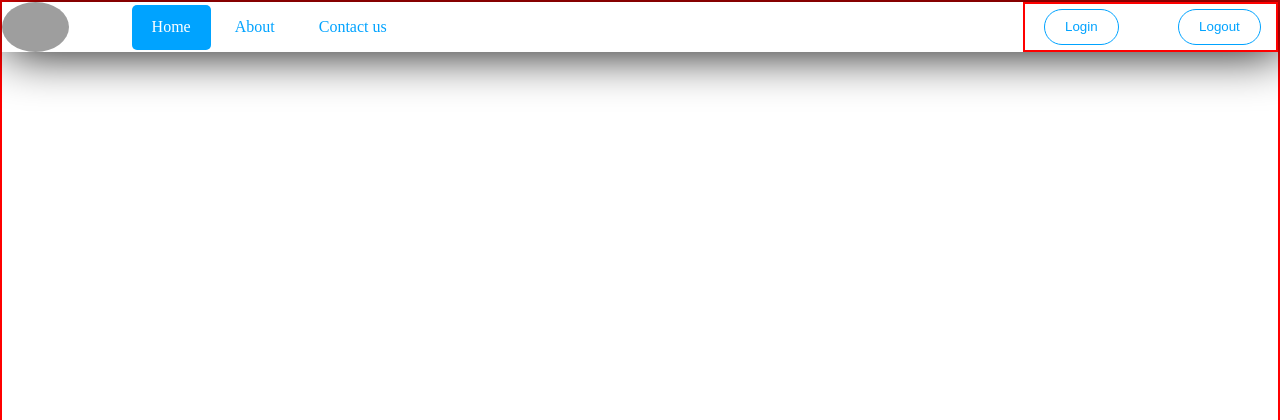
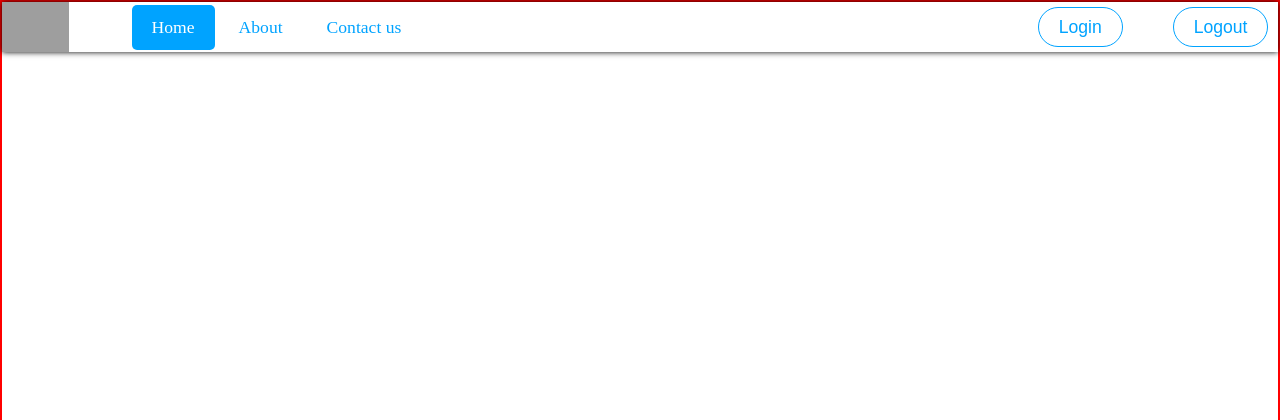
Before and after one commit to durgeshownlab/Attendance-management, a PHP site: page / in a window 1280 px wide. Shown: the top 420 px of the page. Run offline with PHP 8.4, Linux system fonts and the light colour scheme; grey boxes are pictures that could not be loaded.

Commit message:
litile changes in header

```diff
--- a/style/indexStyle.css
+++ b/style/indexStyle.css
@@ -27,7 +27,7 @@
     /* border: 1px solid black; */
     display: flex;
     flex-direction: row;
-    box-shadow: 5px 0 50px black;
+    box-shadow: 0 0 6px black;
 
 }
 
@@ -52,7 +52,6 @@
 {
     height: 100%;
     width: auto;
-    border-radius: 50%;
 }
 
 .menubar-container
@@ -96,7 +95,17 @@
     justify-content: center;
     align-items: center;
     text-decoration: none;
+    font-size: 1.1em;
     color: var(--primary);
+    transition-duration: .5s;
+}
+
+.menu-a:hover
+{
+    border-radius: 5px;
+    background-color: var(--primary);
+    color: #fff;
+    transition-duration: .5s;
 }
 
 .active-tab
@@ -110,7 +119,7 @@
 {
     width: 20%;
     height: 100%;
-    border: 2px solid red;
+    /* border: 2px solid red; */
     display: flex;
     justify-content: space-between;
 }
@@ -136,6 +145,8 @@
     border-radius: 50px;
     background-color: #fff;
     color: var(--primary);
+    transition-duration: .5s;
+    font-size: 1.1em;
 }
 
 .login-container button:hover,
@@ -146,4 +157,5 @@
     background-color: var(--primary);
     color: #fff;
     cursor: pointer;
+    transition-duration: .5s;
 }
```
